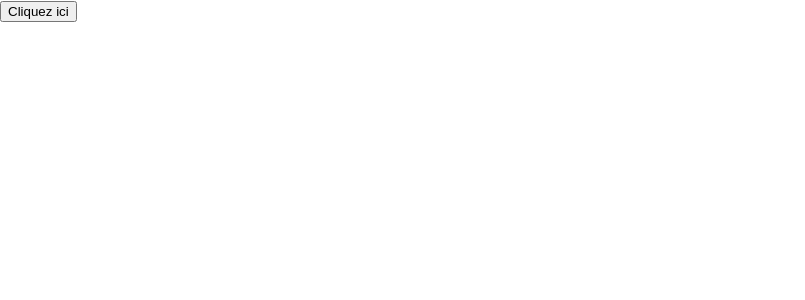
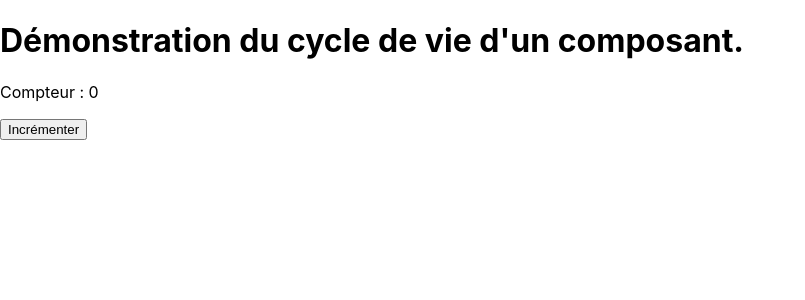
Before and after one commit to QBidolet/react-23-octobre, a React (Create React App) app: page / in a window 1280 px wide. Shown: the top 300 px of the page, without its empty margins (0-805 px from the left). Built offline with nearby package versions, Linux system fonts and the light colour scheme.

Commit message:
cycle de vie

```diff
--- a/src/App.js
+++ b/src/App.js
@@ -4,6 +4,7 @@ import './App.css';
 // import Calculatrice from "./components/01-components/Calculatrice";
 // import Parent from "./components/02-communication-inter-composants/Parent";
 import Binding from "./components/02-communication-inter-composants/Binding";
+import CycleDeVie from './components/02-communication-inter-composants/CycleDeVie';
 
 
 function App() {
@@ -11,7 +12,8 @@ function App() {
   //  <ExempleComposant></ExempleComposant>
   // <Calculatrice></Calculatrice>
   // <Parent></Parent>
-  <Binding></Binding>
+  // <Binding></Binding>
+  <CycleDeVie></CycleDeVie>
   );
 }
 
--- /dev/null
+++ b/src/components/02-communication-inter-composants/CycleDeVie.js
@@ -0,0 +1,47 @@
+import React, {Component} from "react";
+
+class CycleDeVie extends Component{
+    constructor(props) {
+        super(props);
+        this.state = {
+            counter: 0
+        };
+        console.log("1. Constructeur - Initialisation du composant.")
+    }
+
+    componentDidMount(){
+        console.log("3. ComponentDidMount : Le composant est monté.")
+    }
+
+    // shouldComponentUpdate(nextProps, nextState){
+    //     console.log("4. shouldComponentUpdate : Détermine si le composant doit être mis à jour.")
+    //     return false;
+    // }
+
+    componentDidUpdate(prevProps, prevState){
+        console.log("5. componentDidUpdate : Le composant est mis à jour.");
+        console.log("Anciens états : " + prevState);
+        console.log("Anciennes propriétés :" + prevProps);
+    }
+
+    componentWillUnmount(){
+        console.log("6. componentWillUnmount : Le composant va être démonté.");
+    }
+
+    incrementCounter = () => {
+        this.setState((prevState)=>({counter: prevState.counter + 1}));
+    }
+
+    render(){
+        console.log("2. Render : Rendu du composant");
+        return (
+            <div>
+                <h1>Démonstration du cycle de vie d'un composant.</h1>
+                <p>Compteur : {this.state.counter}</p>
+                <button onClick={this.incrementCounter}>Incrémenter</button>
+            </div>
+        )
+    }
+}
+
+export default CycleDeVie;
--- a/src/components/02-communication-inter-composants/Parent.js
+++ b/src/components/02-communication-inter-composants/Parent.js
@@ -9,7 +9,7 @@ class Parent extends Component{
         }
     }
 
-    handleButtonClick = () => {
+    handleButtonClick = (variable_1, variable_2) => {
         this.setState({data: "Données modifiées."});
     }
 
```
